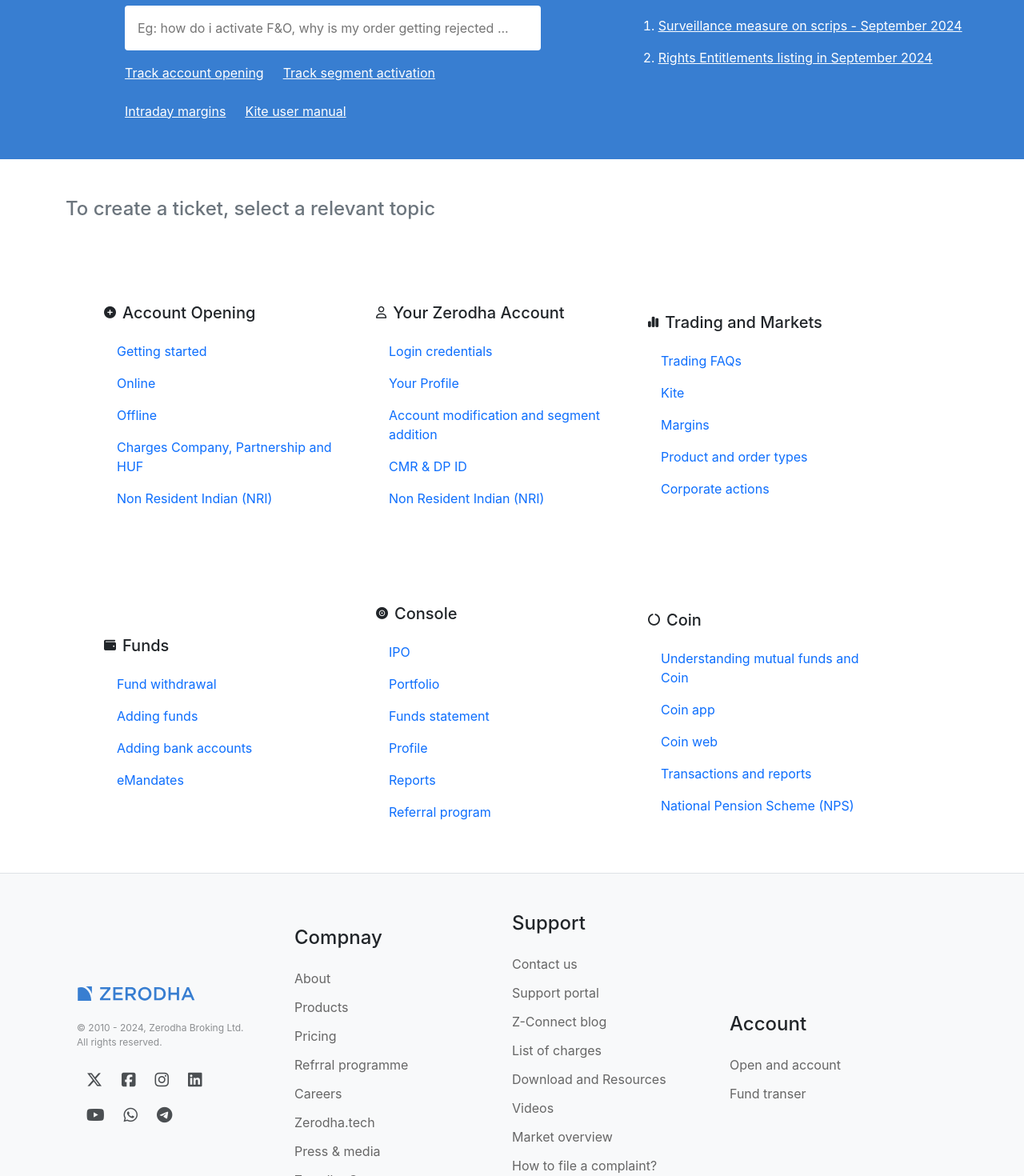
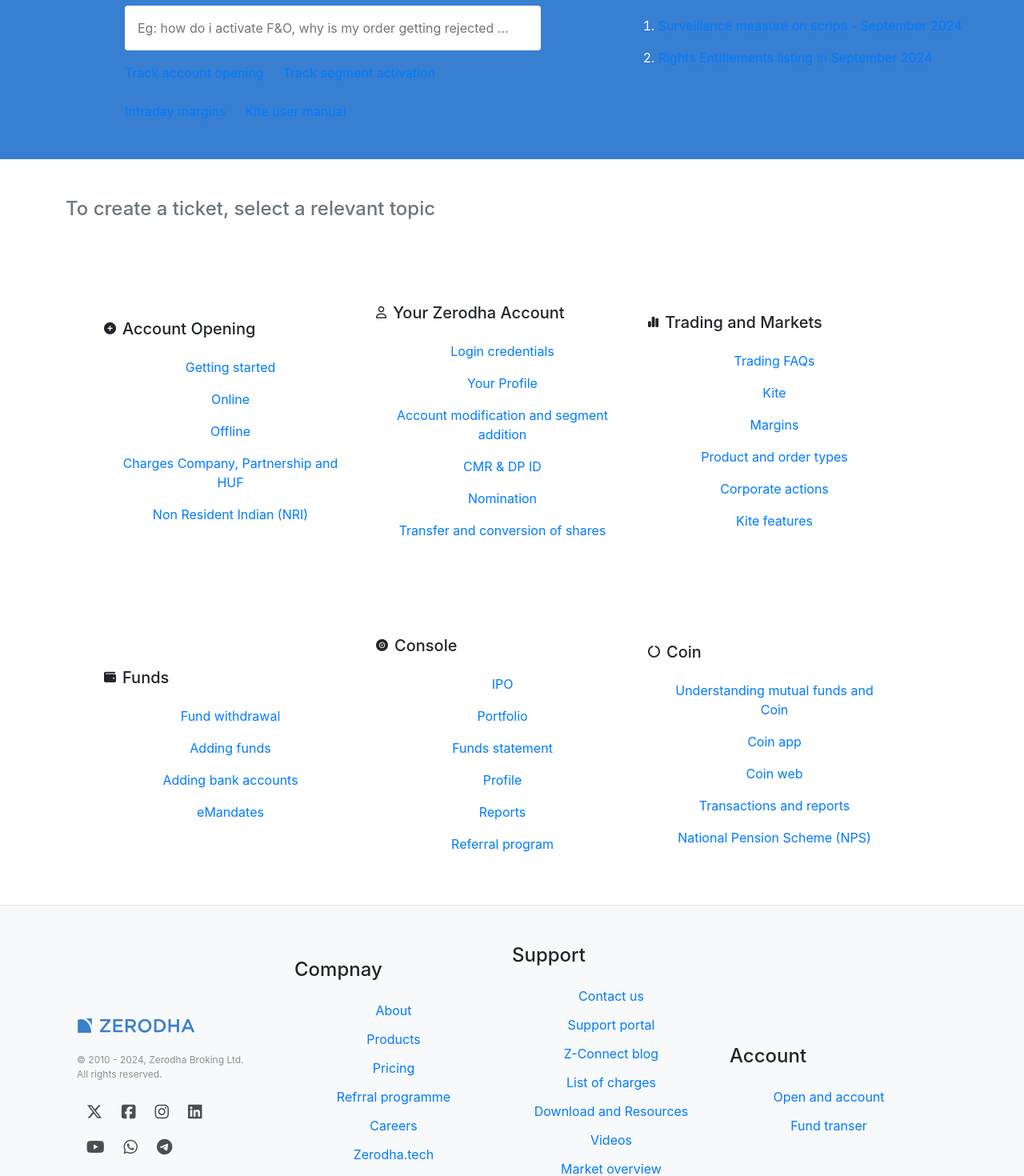
Before and after one commit to AnsariAhmedFrontEnd/Zerodha-clone, a React (Create React App) app in the folder frontend/: page /support in a window 1280 px wide. Shown: the part 340-1810 px from the top of the page at 80% size. Built offline with nearby package versions, Linux system fonts and the light colour scheme; no server answers.

Commit message:
Replace a tag with button

```diff
--- /dev/null
+++ b/frontend/src/LinkButton.css
@@ -0,0 +1,19 @@
+/* src/components/LinkButton.css */
+
+.link-button {
+    background: none;
+    border: none;
+    color: #007bff; /* Link color */
+    text-decoration: none; /* Underline like a link */
+    cursor: pointer;
+    font: inherit; /* Inherit font styles from parent */
+    padding: 0; /* Remove padding */
+}
+
+.link-button:hover {
+    color: #0056b3; /* Change color on hover */
+}
+
+.link-button:focus {
+    outline: none; /* Remove outline on focus */
+}
--- /dev/null
+++ b/frontend/src/LinkButton.js
@@ -0,0 +1,26 @@
+// src/components/LinkButton.js
+
+import React from 'react';
+import PropTypes from 'prop-types';
+import './LinkButton.css'; // Import the CSS for styling
+
+const LinkButton = ({ onClick, children, className, style }) => {
+    return (
+        <button
+            onClick={onClick}
+            className={`link-button ${className}`}
+            style={style}
+        >
+            {children}
+        </button>
+    );
+};
+
+LinkButton.propTypes = {
+    onClick: PropTypes.func.isRequired,
+    children: PropTypes.node.isRequired,
+    className: PropTypes.string,
+    style: PropTypes.object,
+};
+
+export default LinkButton;
--- a/frontend/src/dashboard/Holdings.js
+++ b/frontend/src/dashboard/Holdings.js
@@ -7,7 +7,6 @@
   const fetchAllHoldings = async () => {
     try {
       const response = await axios.get("https://zerodha-clone-1x1d.onrender.com/allholdings");
-      console.log(response.data);
 
       setAllHoldings(response.data);
     } catch (error) {
@@ -21,7 +20,7 @@
 
   const sellOrder = async (id) => {
     try {
-      const response = await axios.delete(`https://zerodha-clone-1x1d.onrender.com/sellorder/${id}`);
+      await axios.delete(`https://zerodha-clone-1x1d.onrender.com/sellorder/${id}`);
       fetchAllHoldings();
     } catch (error) {}
   };
--- a/frontend/src/landing_page/Footer.js
+++ b/frontend/src/landing_page/Footer.js
@@ -1,5 +1,6 @@
 import React from "react";
 import "./Footer.css";
+import LinkButton from "../LinkButton";
 
 const Footer = () => {
   return (
@@ -36,35 +37,35 @@
         <div className="col-3">
           <h4 className="mb-4">Compnay</h4>
           <div className="links">
-            <a href="">About</a>
-            <a href="">Products</a>
-            <a href="">Pricing</a>
-            <a href="">Refrral programme</a>
-            <a href="">Careers</a>
-            <a href="">Zerodha.tech</a>
-            <a href="">Press & media</a>
-            <a href="">Zerodha Cares</a>
+            <LinkButton>About</LinkButton>
+            <LinkButton>Products</LinkButton>
+            <LinkButton>Pricing</LinkButton>
+            <LinkButton>Refrral programme</LinkButton>
+            <LinkButton>Careers</LinkButton>
+            <LinkButton>Zerodha.tech</LinkButton>
+            <LinkButton>Press & media</LinkButton>
+            <LinkButton>Zerodha Cares</LinkButton>
           </div>
         </div>
         <div className="col-3">
           <h4 className="mb-4">Support</h4>
           <div className="links">
-            <a href="">Contact us</a>
-            <a href="">Support portal</a>
-            <a href="">Z-Connect blog</a>
-            <a href="">List of charges</a>
-            <a href="">Download and Resources</a>
-            <a href="">Videos</a>
-            <a href="">Market overview</a>
-            <a href="">How to file a complaint?</a>
-            <a href="">Status of your complaints</a>
+            <LinkButton>Contact us</LinkButton>
+            <LinkButton>Support portal</LinkButton>
+            <LinkButton>Z-Connect blog</LinkButton>
+            <LinkButton>List of charges</LinkButton>
+            <LinkButton>Download and Resources</LinkButton>
+            <LinkButton>Videos</LinkButton>
+            <LinkButton>Market overview</LinkButton>
+            <LinkButton>How to file a complaint?</LinkButton>
+            <LinkButton>Status of your complaints</LinkButton>
           </div>
         </div>
         <div className="col-3">
           <h4 className="mb-4">Account</h4>
           <div className="links">
-            <a href="">Open and account</a>
-            <a href="">Fund transer</a>
+            <LinkButton>Open and account</LinkButton>
+            <LinkButton>Fund transer</LinkButton>
           </div>
         </div>
       </div>
--- a/frontend/src/landing_page/Login/Login.js
+++ b/frontend/src/landing_page/Login/Login.js
@@ -1,7 +1,6 @@
 import React, { useState } from "react";
 import { Link, useNavigate } from "react-router-dom";
 import { useAuth } from "../../store/AuthContext";
-import { toast } from "react-toastify";
 
 
 const Login = () => {
--- a/frontend/src/landing_page/home/Pricing.js
+++ b/frontend/src/landing_page/home/Pricing.js
@@ -1,4 +1,5 @@
 import React from "react";
+import LinkButton from "../../LinkButton";
 
 const Pricing = () => {
   return (
@@ -10,9 +11,9 @@
             We pioneered the concept of discount broking and price transparency
             in India. Flat fees and no hidden charges.
           </p>
-          <a href="/" className="fs-5" style={{ textDecoration: "none" }}>
+          <LinkButton>
             See pricing <i className="fa-solid fa-arrow-right-long"></i>
-          </a>
+          </LinkButton>
         </div>
         <div className="col-2"></div>
         <div className="col-6">
--- a/frontend/src/landing_page/products/Hero.js
+++ b/frontend/src/landing_page/products/Hero.js
@@ -1,4 +1,5 @@
 import React from "react";
+import LinkButton from "../../LinkButton";
 
 const Hero = () => {
   return (
@@ -8,9 +9,7 @@
         <h5 className="mb-4">Sleek, modern, and intuitive trading platforms</h5>
         <p className="text-muted mb-5">
           Check out our{" "}
-          <a href="" style={{textDecoration:"none"}}>
-            investment offerings <i class="fa-solid fa-arrow-right"></i>
-          </a>
+          <LinkButton>investment offerings</LinkButton>
         </p>
       </div>
     </div>
--- a/frontend/src/landing_page/support/CreateTicket.js
+++ b/frontend/src/landing_page/support/CreateTicket.js
@@ -1,4 +1,5 @@
 import React from "react";
+import LinkButton from "../../LinkButton";
 
 const CreateTicket = () => {
   return (
@@ -13,26 +14,11 @@
             Opening
           </h3>
           <div className="d-flex flex-column gap-3 p-3">
-            <a href="" style={{ textDecoration: "none" }}>
-              {" "}
-              Getting started
-            </a>
-            <a href="" style={{ textDecoration: "none" }}>
-              {" "}
-              Online
-            </a>
-            <a href="" style={{ textDecoration: "none" }}>
-              {" "}
-              Offline
-            </a>
-            <a href="" style={{ textDecoration: "none" }}>
-              {" "}
-              Charges Company, Partnership and HUF
-            </a>
-            <a href="" style={{ textDecoration: "none" }}>
-              {" "}
-              Non Resident Indian (NRI)
-            </a>
+            <LinkButton>Getting started</LinkButton>
+            <LinkButton>Online</LinkButton>
+            <LinkButton>Offline</LinkButton>
+            <LinkButton> Charges Company, Partnership and HUF</LinkButton>
+            <LinkButton> Non Resident Indian (NRI)</LinkButton>
           </div>
         </div>
         <div className="col-4">
@@ -41,53 +27,26 @@
             Account
           </h3>
           <div className="d-flex flex-column gap-3 p-3">
-            <a href="" style={{ textDecoration: "none" }}>
-              {" "}
-              Login credentials
-            </a>
-            <a href="" style={{ textDecoration: "none" }}>
-              {" "}
-              Your Profile
-            </a>
-            <a href="" style={{ textDecoration: "none" }}>
-              {" "}
-              Account modification and segment addition
-            </a>
-            <a href="" style={{ textDecoration: "none" }}>
-              {" "}
-              CMR & DP ID
-            </a>
-            <a href="" style={{ textDecoration: "none" }}>
-              {" "}
-              Non Resident Indian (NRI)
-            </a>
+            <LinkButton>Login credentials</LinkButton>
+            <LinkButton>Your Profile</LinkButton>
+            <LinkButton>Account modification and segment addition</LinkButton>
+            <LinkButton>CMR & DP ID</LinkButton>
+            <LinkButton>Nomination</LinkButton>
+            <LinkButton>Transfer and conversion of shares</LinkButton>
           </div>
         </div>
         <div className="col-4">
           <h3 className="fs-5">
-            <i className="fa-solid fa-chart-simple fa-xs me-2"></i>Trading and Markets
+            <i className="fa-solid fa-chart-simple fa-xs me-2"></i>Trading and
+            Markets
           </h3>
           <div className="d-flex flex-column gap-3  p-3">
-            <a href="" style={{ textDecoration: "none" }}>
-              {" "}
-              Trading FAQs
-            </a>
-            <a href="" style={{ textDecoration: "none" }}>
-              {" "}
-              Kite
-            </a>
-            <a href="" style={{ textDecoration: "none" }}>
-              {" "}
-              Margins
-            </a>
-            <a href="" style={{ textDecoration: "none" }}>
-              {" "}
-              Product and order types
-            </a>
-            <a href="" style={{ textDecoration: "none" }}>
-              {" "}
-              Corporate actions
-            </a>
+            <LinkButton>Trading FAQs</LinkButton>
+            <LinkButton>Kite</LinkButton>
+            <LinkButton>Margins</LinkButton>
+            <LinkButton>Product and order types</LinkButton>
+            <LinkButton>Corporate actions</LinkButton>
+            <LinkButton>Kite features</LinkButton>
           </div>
         </div>
       </div>
@@ -97,22 +56,10 @@
             <i className="fa-solid fa-wallet fa-xs me-2"></i>Funds
           </h3>
           <div className="d-flex flex-column gap-3 p-3">
-            <a href="" style={{ textDecoration: "none" }}>
-              {" "}
-              Fund withdrawal
-            </a>
-            <a href="" style={{ textDecoration: "none" }}>
-              {" "}
-              Adding funds
-            </a>
-            <a href="" style={{ textDecoration: "none" }}>
-              {" "}
-              Adding bank accounts
-            </a>
-            <a href="" style={{ textDecoration: "none" }}>
-              {" "}
-              eMandates
-            </a>
+            <LinkButton>Fund withdrawal</LinkButton>
+            <LinkButton>Adding funds</LinkButton>
+            <LinkButton>Adding bank accounts</LinkButton>
+            <LinkButton>eMandates</LinkButton>
           </div>
         </div>
         <div className="col-4 mb-5">
@@ -120,30 +67,12 @@
             <i className="fa-solid fa-record-vinyl fa-xs me-2"></i>Console
           </h3>
           <div className="d-flex flex-column gap-3 p-3">
-            <a href="" style={{ textDecoration: "none" }}>
-              {" "}
-              IPO
-            </a>
-            <a href="" style={{ textDecoration: "none" }}>
-              {" "}
-              Portfolio
-            </a>
-            <a href="" style={{ textDecoration: "none" }}>
-              {" "}
-              Funds statement
-            </a>
-            <a href="" style={{ textDecoration: "none" }}>
-              {" "}
-              Profile
-            </a>
-            <a href="" style={{ textDecoration: "none" }}>
-              {" "}
-              Reports
-            </a>
-            <a href="" style={{ textDecoration: "none" }}>
-              {" "}
-              Referral program
-            </a>
+            <LinkButton>IPO</LinkButton>
+            <LinkButton>Portfolio</LinkButton>
+            <LinkButton>Funds statement</LinkButton>
+            <LinkButton>Profile</LinkButton>
+            <LinkButton>Reports</LinkButton>
+            <LinkButton>Referral program</LinkButton>
           </div>
         </div>
         <div className="col-4 mb-5">
@@ -151,26 +80,11 @@
             <i className="fa-solid fa-circle-notch fa-xs me-2"></i>Coin
           </h3>
           <div className="d-flex flex-column gap-3  p-3">
-            <a href="" style={{ textDecoration: "none" }}>
-              {" "}
-              Understanding mutual funds and Coin
-            </a>
-            <a href="" style={{ textDecoration: "none" }}>
-              {" "}
-              Coin app
-            </a>
-            <a href="" style={{ textDecoration: "none" }}>
-              {" "}
-              Coin web
-            </a>
-            <a href="" style={{ textDecoration: "none" }}>
-              {" "}
-              Transactions and reports
-            </a>
-            <a href="" style={{ textDecoration: "none" }}>
-              {" "}
-              National Pension Scheme (NPS)
-            </a>
+            <LinkButton>Understanding mutual funds and Coin</LinkButton>
+            <LinkButton>Coin app</LinkButton>
+            <LinkButton>Coin web</LinkButton>
+            <LinkButton>Transactions and reports</LinkButton>
+            <LinkButton>National Pension Scheme (NPS)</LinkButton>
           </div>
         </div>
       </div>
--- a/frontend/src/landing_page/support/Hero.js
+++ b/frontend/src/landing_page/support/Hero.js
@@ -1,4 +1,5 @@
 import React from "react";
+import LinkButton from "../../LinkButton";
 
 const Hero = () => {
   return (
@@ -9,20 +10,28 @@
     >
       <div className="d-flex flex-row justify-content-between mx-5 px-5 py-5">
         <h4>Support Portal</h4>
-        <a href="">Track tickets</a>
+        <LinkButton>Track tickets</LinkButton>
       </div>
 
       <div className="row mx-5 px-5">
         <div className="col-6">
-          <h2 className="fs-4">Search for an answer or browse help topics to create a ticket</h2>
+          <h2 className="fs-4">
+            Search for an answer or browse help topics to create a ticket
+          </h2>
           <div className="mt-4">
-            <input className="w-100 p-3 border-0 rounded" type="text" name="" id="" placeholder="Eg: how do i activate F&O, why is my order getting rejected ..." />
+            <input
+              className="w-100 p-3 border-0 rounded"
+              type="text"
+              name=""
+              id=""
+              placeholder="Eg: how do i activate F&O, why is my order getting rejected ..."
+            />
           </div>
           <div className="d-flex flex-wrap gap-4 mt-3">
-            <a href="">Track account opening</a>
-            <a href="">Track segment activation</a>
-            <a href="">Intraday margins</a>
-            <a href="">Kite user manual</a>
+            <LinkButton>Track account opening</LinkButton>
+            <LinkButton>Track segment activation</LinkButton>
+            <LinkButton>Intraday margins</LinkButton>
+            <LinkButton>Kite user manual</LinkButton>
           </div>
         </div>
         <div className="col-1"></div>
@@ -30,10 +39,14 @@
           <h2 className="fs-4">Featured</h2>
           <ol className="mt-3">
             <li className="mb-3">
-              <a href="">Surveillance measure on scrips - September 2024</a>
+              <LinkButton>
+                Surveillance measure on scrips - September 2024
+              </LinkButton>
             </li>
             <li>
-              <a href="">Rights Entitlements listing in September 2024</a>
+              <LinkButton>
+                Rights Entitlements listing in September 2024
+              </LinkButton>
             </li>
           </ol>
         </div>
```
Also changed, not shown: frontend/src/landing_page/home/Education.js (+9 -6 lines), frontend/src/landing_page/home/Stats.js (+7 -5 lines).
